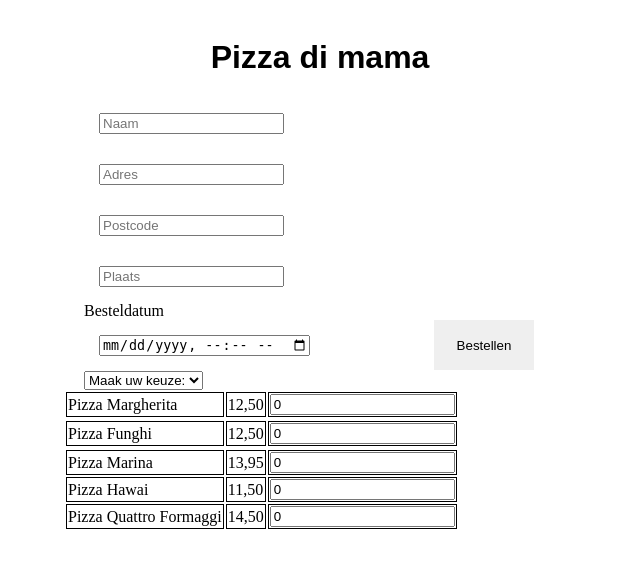
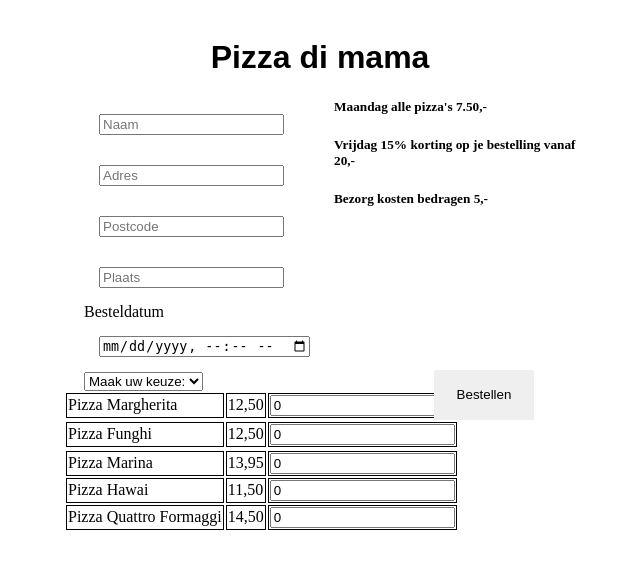
Before and after one commit to GovertJansen/MacRepo, a PHP site: page /Pizza.php in a window 1280 px wide. Shown: the top 569 px of the page, without its empty margins (328-968 px from the left). Run offline with PHP 8.4, Linux system fonts and the light colour scheme.

Commit message:
Alles werkend

```diff
--- a/Opdracht-PHP/Pizza.php
+++ b/Opdracht-PHP/Pizza.php
@@ -68,9 +68,9 @@
                     <input id="date" type="datetime-local" name="tijd" class="tekstinput" required>
 
                     <select name="keuze">
-                        <option disabled selected hidden value="">Maak uw keuze:</option>
-                        <option value="Afhalen">Afhalen</option>
-                        <option value="Bezorgen">Bezorgen</option>
+                        <option name="afbe" disabled selected hidden value="">Maak uw keuze:</option>
+                        <option name="afbe" value="Afhalen">Afhalen</option>
+                        <option name="afbe" value="Bezorgen">Bezorgen</option>
                     </select>
 
                     <input class="bestellen" type="submit" value="Bestellen" name="submit">
@@ -80,7 +80,9 @@
 
 
             <table class="tabel1">
-
+                <h5>Maandag alle pizza's 7.50,-<h5>
+                        <h5>Vrijdag 15% korting op je bestelling vanaf 20,-<h5>
+                                <h5>Bezorg kosten bedragen 5,-<h5>
                                         <tr>
                                             <td class="tabel">Pizza Margherita</td>
                                             <td class="tabel">12,50</td>
@@ -126,13 +128,48 @@
 
         </form>
 
-
         <?php if (isset($_POST["submit"])) {
             $AantalMargherita = $_POST["AantalMargherita"];
             $AantalFunghi = $_POST["AantalFunghi"];
             $AantalMarina = $_POST["AantalMarina"];
             $AantalHawai = $_POST["AantalHawai"];
             $AantalFormaggi = $_POST["AantalFormaggi"];
+
+            if ($AantalMargherita > 0 || $AantalFunghi > 0 || $AantalMarina > 0 || $AantalHawai > 0 || $AantalFormaggi > 0) {
+                if (date('D', $datum) == "Mon") {
+                    $PrijsMargherita = $AantalMargherita * 7.50;
+                    $PrijsFunghi = $AantalFunghi * 7.50;
+                    $PrijsMarina = $AantalMarina * 7.50;
+                    $PrijsHawai = $AantalHawai * 7.50;
+                    $PrijsFormaggi = $AantalFormaggi * 7.50;
+                    $eindtotaal = $PrijsMargherita + $PrijsFunghi + $PrijsMarina + $PrijsHawai + $PrijsFormaggi;
+                } elseif (date("D", $datum) == "Fri") {
+                    $PrijsMargherita = $AantalMargherita * 12.50;
+                    $PrijsFunghi = $AantalFunghi * 12.50;
+                    $PrijsMarina = $AantalMarina * 13.95;
+                    $PrijsHawai = $AantalHawai * 11.50;
+                    $PrijsFormaggi = $AantalFormaggi * 14.50;
+                    $eindtotaal = $PrijsMargherita + $PrijsFunghi + $PrijsMarina + $PrijsHawai + $PrijsFormaggi;
+                    if ($eindtotaal >= 20) {
+                        $eindtotaal = $eindtotaal * 0.80;
+                    }
+                } else {
+                    $PrijsMargherita = $AantalMargherita * 12.50;
+                    $PrijsFunghi = $AantalFunghi * 12.50;
+                    $PrijsMarina = $AantalMarina * 13.95;
+                    $PrijsHawai = $AantalHawai * 11.50;
+                    $PrijsFormaggi = $AantalFormaggi * 14.50;
+                    $eindtotaal = $PrijsMargherita + $PrijsFunghi + $PrijsMarina + $PrijsHawai + $PrijsFormaggi;
+                }
+                if ($_POST["keuze"]) {
+                    $keuze = $_POST["keuze"];
+                    if ($keuze == "Bezorgen") {
+                        $eindtotaal = $eindtotaal + 5;
+                    } else {
+                        $eindtotaal;
+                    }
+                }
+            }
 
             echo ' <table class="tabel2">
          <tr>
@@ -145,34 +182,51 @@
              <td class="tabel"> ';
             echo $AantalMargherita;
             echo  ' </td>
-             <td class="tabel"> </td>
+             <td class="tabel"> ';
+            echo $PrijsMargherita;
+            echo  ' </td>
          </tr>
          <tr>
              <td class="tabel">Pizza Funghi</td>
              <td class="tabel"> ';
             echo $AantalFunghi;
             echo  ' </td>
-             <td class="tabel"> </td>
+             <td class="tabel"> ';
+            echo $PrijsFunghi;
+            echo ' </td>
          </tr>
          <tr>
              <td class="tabel">Pizza Marina</td>
              <td class="tabel"> ';
             echo $AantalMarina;
             echo ' </td>
-             <td class="tabel"> </td>
+             <td class="tabel"> ';
+            echo $PrijsMarina;
+            echo ' </td>
          </tr>
+         <tr>
              <td class="tabel">Pizza Hawai</td>
              <td class="tabel"> ';
             echo $AantalHawai;
             echo  ' </td>
-             <td class="tabel"> </td>
-
+             <td class="tabel"> ';
+            echo $PrijsHawai;
+            echo ' </td>
+        </tr>
          <tr>
              <td class="tabel">Pizza Quattro Formaggi</td>
              <td class="tabel"> ';
             echo $AantalFormaggi;
             echo  ' </td>
-             <td class="tabel"> </td>
+             <td class="tabel"> ';
+            echo $PrijsFormaggi;
+            echo ' </td>
+         </tr>
+
+         <tr>
+             <td class="tabel">Totale prijs: ';
+            echo $eindtotaal;
+            echo ' </td>
         </tr>
 
      </table> ';
--- a/Opdracht-PHP/style.css
+++ b/Opdracht-PHP/style.css
@@ -37,11 +37,12 @@ body {
 
 .bestellen {
     position: absolute;
-    margin-top: -70px;
+    margin-top: -21px;
     margin-left: 350px;
     width: 100px;
     height: 50px;
     border: black;
+
 }
 
 .post {
```
Lines whose indentation alone changed are shown as unchanged.
